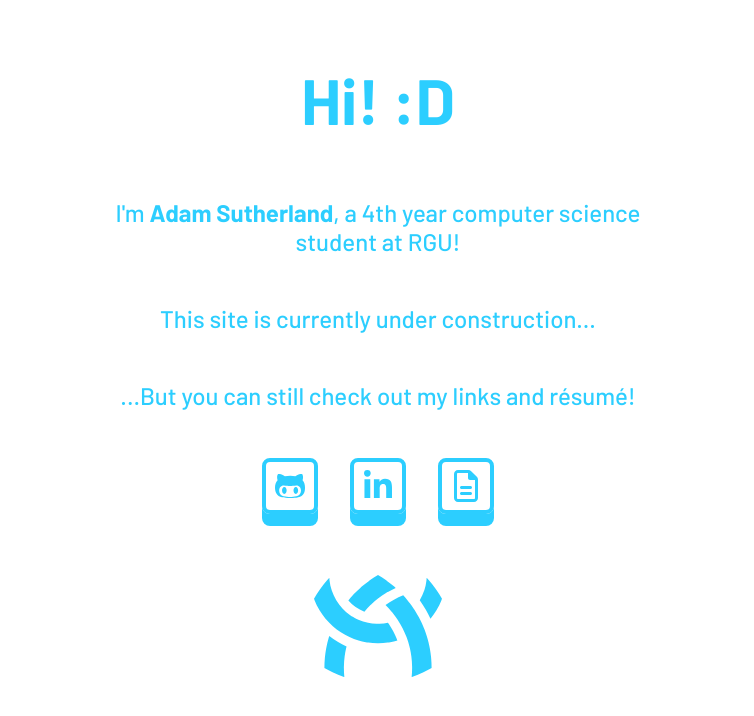
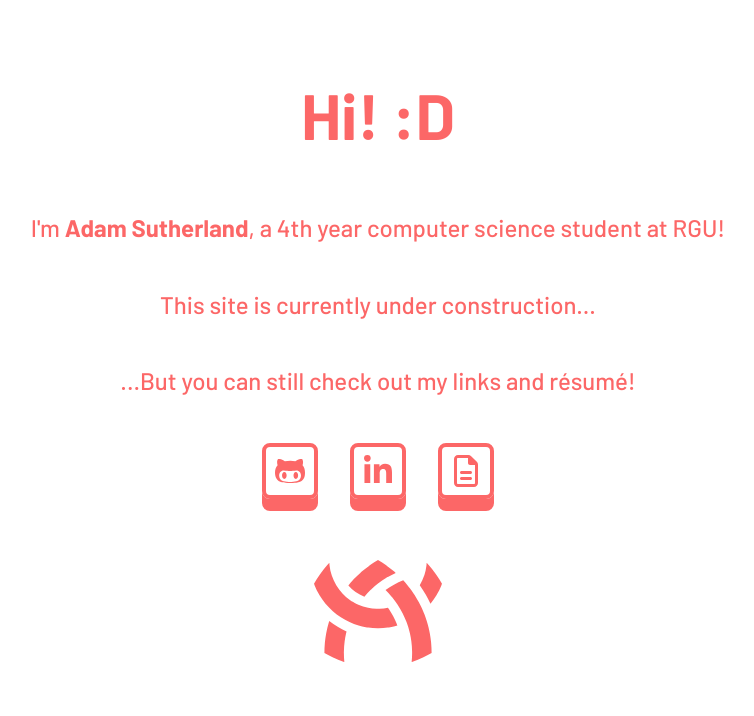
Before and after one commit to adsuth/adsuth.github.io, a React (Vite) app: page / in a window 1280 px wide. Shown: the top 716 px of the page, without its empty margins (262-1016 px from the left). Built offline with nearby package versions, Linux system fonts and the light colour scheme.

Commit message:
Update AdsuthLogo component and CSS styles for improved layout and touch handling

```diff
--- a/src/AdsuthLogo.tsx
+++ b/src/AdsuthLogo.tsx
@@ -31,6 +31,7 @@
       drag
       onPan={handlePan}
       dragConstraints={ _constraintArea }
+      style={{touchAction: "none"}}
     >
       <svg width="100%" height="100%" viewBox="0 0 100 100" className="adsuth_logo">
         <g transform="matrix(0.121508,0,0,0.121508,258.954,-26.1016)">
--- a/src/UnderConstruction.css
+++ b/src/UnderConstruction.css
@@ -1,13 +1,12 @@
 main {
   display: flex;
   align-items: center;
-  justify-content:space-between;
+  justify-content: space-between;
   flex-direction: column;
-  /* width: 60%; */
   margin: 0 auto;
   text-align: center;
-  gap: 3rem;
   padding: 5% 10%;
+  height: 100%;
 
   color: var(--theme-fore);
 }
--- a/src/index.css
+++ b/src/index.css
@@ -19,7 +19,7 @@
 
 }
 
-body {
+#root {
   height: 100vh;
   display: flex;
   align-items: center;
```
